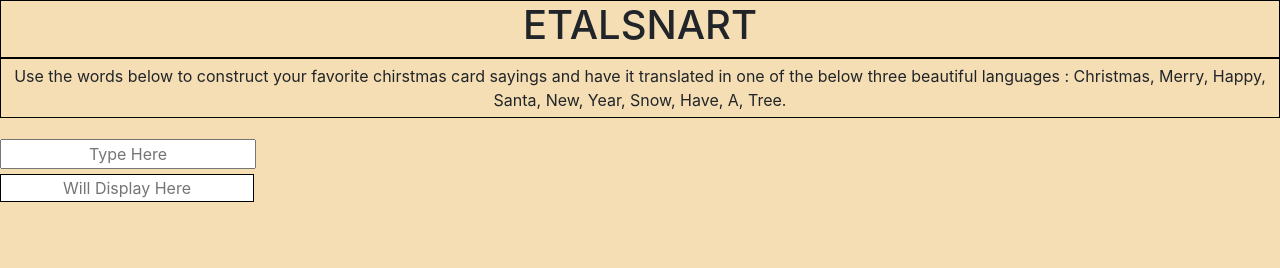
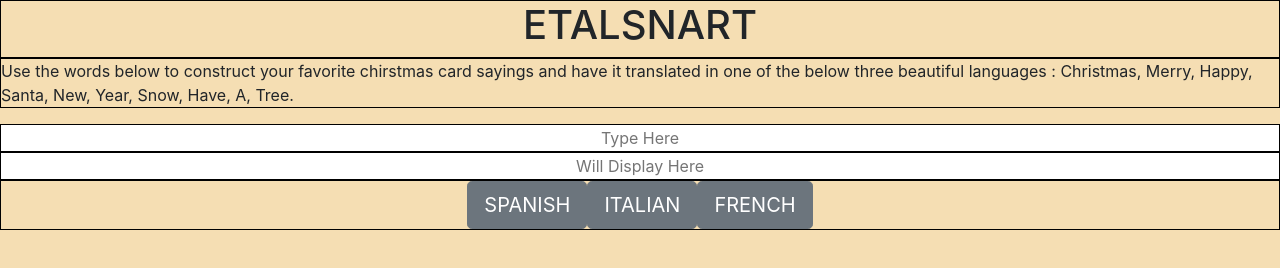
Before and after one commit to ke4tri/translator, a plain HTML site: page index.html in a window 1280 px wide. Drawn offline with nearby package versions, Linux system fonts and the light colour scheme.

Commit message:
updated with out a tkt the css and center formated elements

```diff
--- a/index.html
+++ b/index.html
@@ -21,11 +21,19 @@
     </div>
     <div class="text">
         <input class="inText" type="text" class="form-control" placeholder="Type Here" aria-label="Sizing example input" aria-describedby="inputGroup-sizing-default">
+        <input class="dom"type="text" class="form-control" placeholder="Will Display Here" aria-label="Sizing example input" aria-describedby="inputGroup-sizing-default">
     </div>
-    <div class="text">
-         <input class="dom"type="text" class="form-control" placeholder="Will Display Here" aria-label="Sizing example input" aria-describedby="inputGroup-sizing-default">
 
-        </div>
+
+
+
+    <div class="button">
+            <button type="button" class="btn btn-secondary btn-lg b1">SPANISH</button>
+            <button type="button" class="btn btn-secondary btn-lg b2">ITALIAN</button>
+            <button type="button" class="btn btn-secondary btn-lg b3">FRENCH</button>
+    </div>
+
+
 
     <script src="main.js"></script>
 </body>
--- a/main.css
+++ b/main.css
@@ -1,45 +1,76 @@
 /* Global Layout Set-up */
-* {
+/* * {
     box-sizing: border-box;
-  }
+  } */
 
 body {
     display:flex;
     background-color: wheat;
     flex-direction: column;
+
+
+
 }
-
+div {
+    justify-content: center;
+}
 
 .logo {
     /* text-align: center; */
     font-size: 300%;
     border: 1px black solid;
+    text-align: center;
 
 }
+.para {
+    justify-content: center;
+}
+
     h1 {
         text-align: center;
-     /* justify-content: center; */
+
+
     }
 
  ::placeholder {
      text-align: center;
  }
+
+    .instruction {
+        border: 1px black solid;
+        /* text-align: center; */
+        /* margin: 5px, 5px, 5px, 5px; */
+        /* padding: 5px; */
+    }
  .text {
-
+        display: flex;
+        flex-direction: column;
 }
     .inText {
-    margin-top: 5px;
+        border: 1px black solid;
         justify-content: center;
+        /* margin-top: 5px; */
+
     }
 
     .dom {
         justify-content: center;
+
         border: 1px black solid;
-    margin-top: 5px;
+        /* margin-top: 5px; */
     }
-.instruction {
+
+.button {
     border: 1px black solid;
-    text-align: center;
-    margin: 5px, 5px, 5px, 5px;
-    padding: 5px;
+    display: flex;
+
 }
+    b1{
+        justify-content:center;
+    }
+    b2{
+        justify-content:center;
+    }
+    b3{
+        justify-content:center;
+    }
```
Lines whose indentation alone changed are shown as unchanged.
